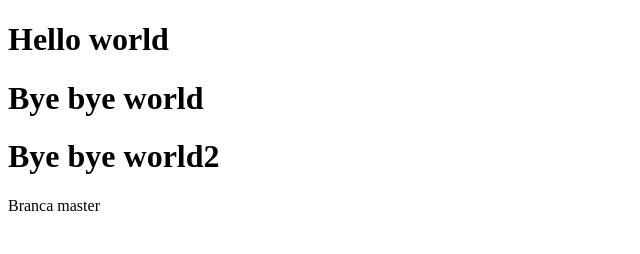
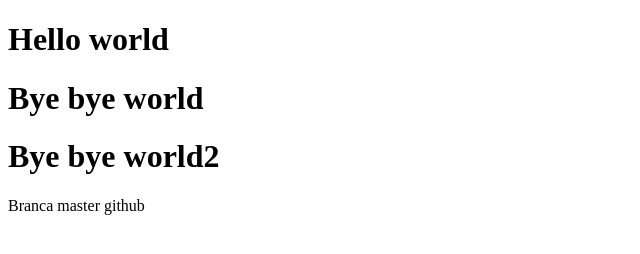
Before and after one commit to joriolroca/test-git, a plain HTML site: page index.html in a window 1280 px wide. Shown: the full height of the page, 0-640 px from the left. Drawn offline with Linux system fonts and the light colour scheme.

Commit message:
8 commit github

```diff
--- a/index.html
+++ b/index.html
@@ -11,6 +11,6 @@
     <h1>Bye bye world2</h1>
 
 
-    <p>Branca master</p>
+    <p>Branca master github</p>
 </body>
 </html>
```
